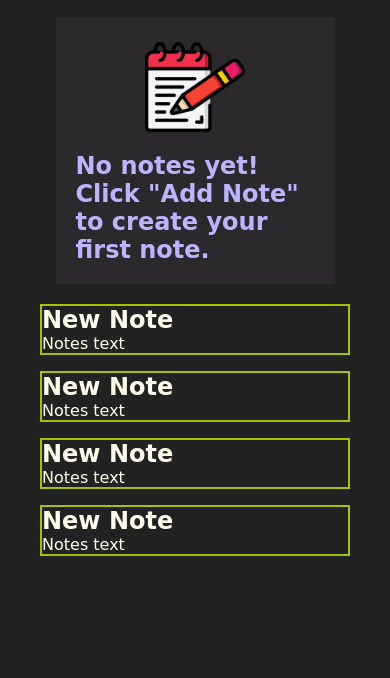
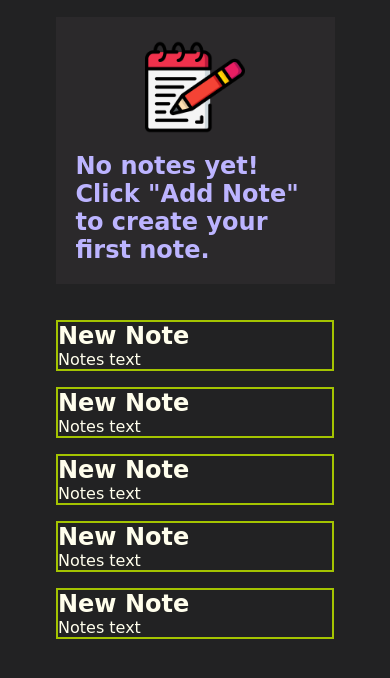
Before and after one commit to BuhleMtshali/software-engineering-mini-projects, a plain HTML site: page month-1-js-tools/Day-13-local-storage/index.html in a window 390 px wide. Shown: the part 254-932 px from the top of the page. Before the commit the page ends 850 px from the top, so only its background shows below. Drawn offline with Linux system fonts and the light colour scheme; a web font is replaced by a local one.

Commit message:
Updated the notes

```diff
--- a/month-1-js-tools/Day-13-local-storage/app.css
+++ b/month-1-js-tools/Day-13-local-storage/app.css
@@ -150,14 +150,39 @@ main{
 }
 
 /* NOTES STYLES */
-.notes-wrapper{
-   width: 100%;
-    margin: 0 auto;
-    display: grid;
-    grid-template-columns: repeat(auto-fit, minmax(200px, 1fr));
-    gap: 1rem;
+.notes-wrapper {
+  width: 100%;
+  margin: 0 auto;
+  display: grid;
+  grid-template-columns: repeat(4, 1fr); /* Exactly 4 columns */
+  gap: 1rem; /* Space between notes */
+  box-sizing: border-box;
+  padding: 1rem;
 }
+
 
 .note{
     border: 2px solid var(--green-color);
 }
+
+
+/* MAKING THE NOTES RESPONSIVE */
+@media (max-width: 1024px) {
+  .notes-wrapper {
+    grid-template-columns: repeat(3, 1fr);
+  }
+}
+
+@media (max-width: 768px) {
+  .notes-wrapper {
+    grid-template-columns: repeat(2, 1fr);
+  }
+}
+
+@media (max-width: 480px) {
+  .notes-wrapper {
+    grid-template-columns: 1fr;
+  }
+}
+
+/* END OF RESPONSIVE NOTES */
--- a/month-1-js-tools/Day-13-local-storage/index.html
+++ b/month-1-js-tools/Day-13-local-storage/index.html
@@ -58,6 +58,11 @@
                 <p class="notes-text" id="notes-text">Notes text</p>
             </div>
             <!-- NOTES 4 -->
+             <div class="note">
+                <h2 class="notes-heading" id="notes-heading">New Note</h2>
+                <p class="notes-text" id="notes-text">Notes text</p>
+            </div>
+            <!-- NOTES 5 -->
         </div>
     </main>
 </div>
```
